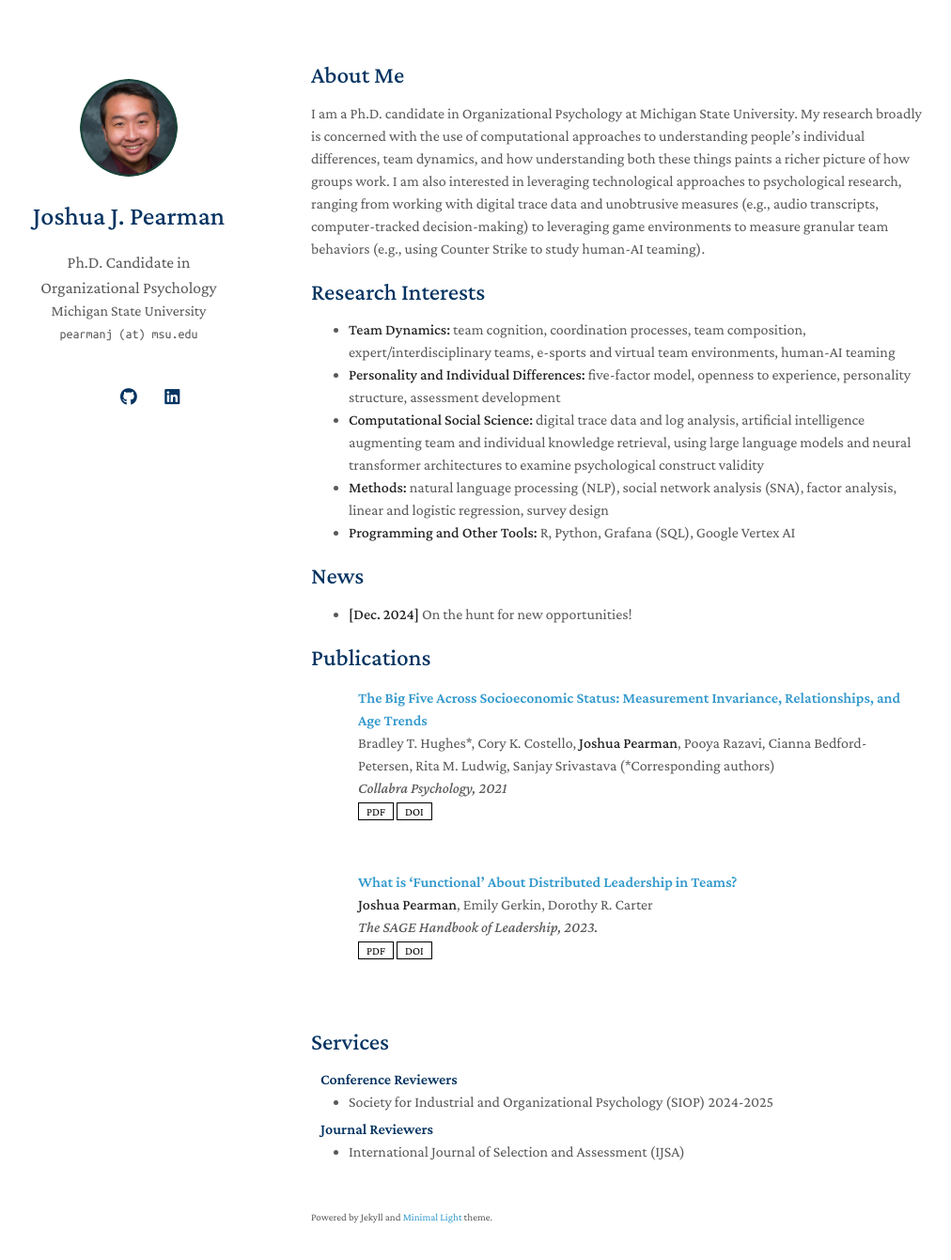
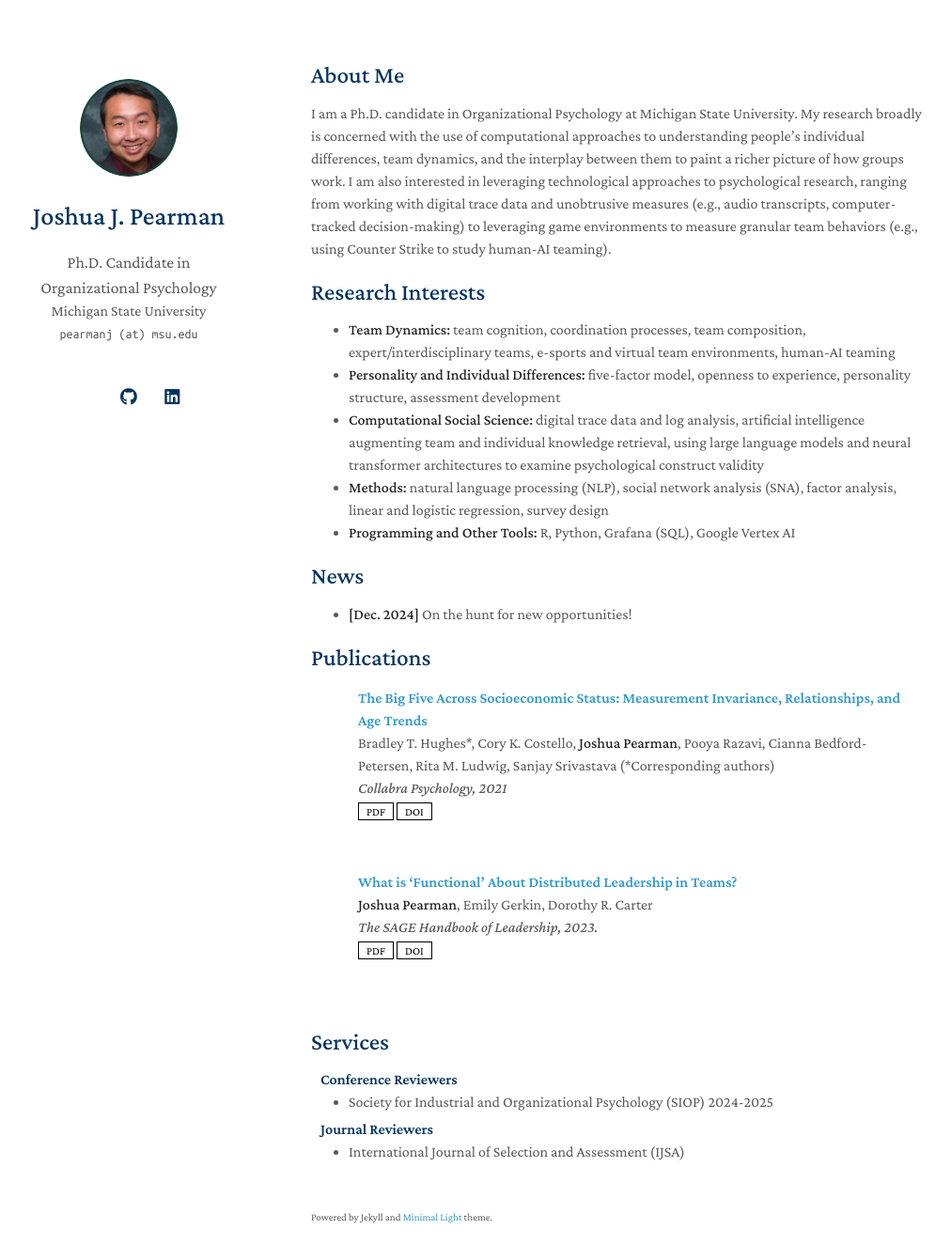
Before and after one commit to jpearman7/jpearman.github.io, a Jekyll site: the page built from index.md, in a window 1280 px wide and 1376 px high. Shown: the top 1341 px of the window at 94% size, without its empty margins (139-1151 px from the left). Built offline with Jekyll 4.4.1, drawn with Linux system fonts in a browser that asks for light colours; a style sheet for code colours, icons or effects is not loaded; our own code applies the rules of GitHub Pages for plain Markdown files.

Commit message:
Update index.md

```diff
--- a/index.md
+++ b/index.md
@@ -4,7 +4,7 @@ layout: homepage
 
 ## About Me
 
-I am a Ph.D. candidate in Organizational Psychology at Michigan State University. My research broadly is concerned with the use of computational approaches to understanding people's individual differences, team dynamics, and how understanding both these things paints a richer picture of how groups work. I am also interested in leveraging technological approaches to psychological research, ranging from working with digital trace data and unobtrusive measures (e.g., audio transcripts, computer-tracked decision-making) to leveraging game environments to measure granular team behaviors (e.g., using Counter Strike to study human-AI teaming).
+I am a Ph.D. candidate in Organizational Psychology at Michigan State University. My research broadly is concerned with the use of computational approaches to understanding people's individual differences, team dynamics, and the interplay between them to paint a richer picture of how groups work. I am also interested in leveraging technological approaches to psychological research, ranging from working with digital trace data and unobtrusive measures (e.g., audio transcripts, computer-tracked decision-making) to leveraging game environments to measure granular team behaviors (e.g., using Counter Strike to study human-AI teaming).
 
 ## Research Interests
 
```
